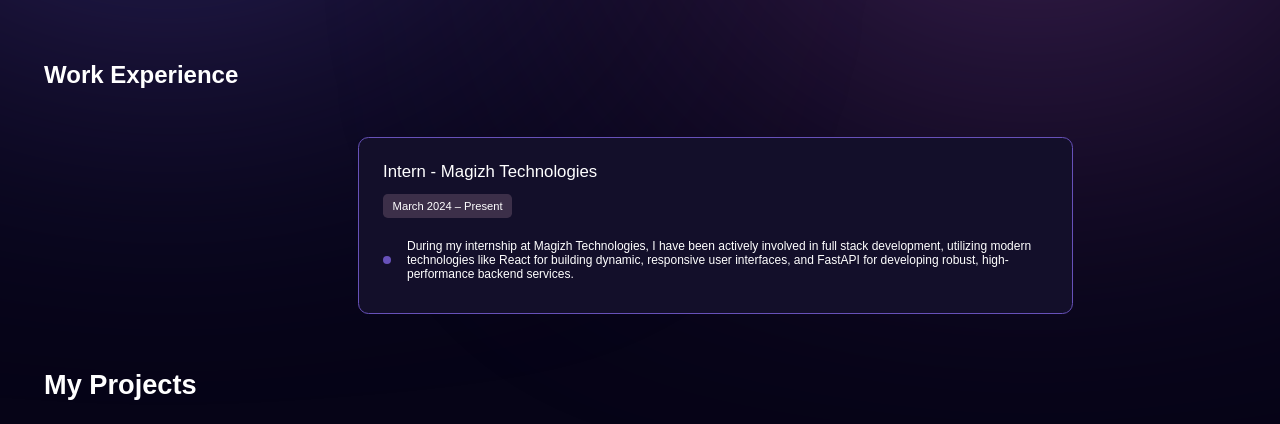
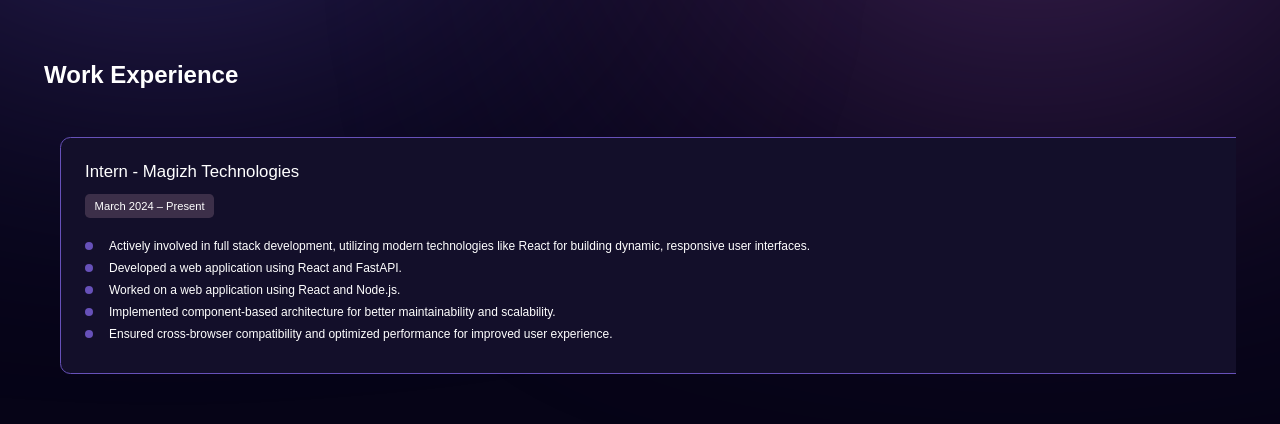
Before and after one commit to itsranjithkumar/portfolio-website-react-js, a React (Vite) app in the folder ranjith_portfolio/: page / in a window 1280 px wide. Shown: the part 1300-1724 px from the top of the page. Built offline with nearby package versions, Linux system fonts and the light colour scheme.

Commit message:
work_experience bug fixed

```diff
--- a/ranjith_portfolio/src/components/Projects/Projects.jsx
+++ b/ranjith_portfolio/src/components/Projects/Projects.jsx
@@ -8,6 +8,7 @@
     description: 'Created complete Backend API’s and unit testing for a social media platform using FastAPI, Docker, PostgreSQL, Postman, JWT authentication, etc.',
     link: 'https://github.com/itsranjithkumar/python-api'
   },
+
   {
     title: 'React-login validation',
     image: 'public/assets/login1.jpg',
--- a/ranjith_portfolio/src/components/WorkExperience/WorkExperience.jsx
+++ b/ranjith_portfolio/src/components/WorkExperience/WorkExperience.jsx
@@ -8,10 +8,11 @@
   const sliderRef = useRef(null);
 
   const settings = {
-    dots: false,
-    infinite: false, // Disabled infinite scroll
+    dots: true,
+    infinite: false,
     speed: 500,
-    slidesToShow: 2, // Adjust as needed
+    slidesToShow: 1, // Change to 1 to avoid confusion in layout
+    slidesToScroll: 1,
     arrows: false,
     responsive: [
       {
@@ -37,21 +38,29 @@
       <h5>Work Experience</h5>
 
       <div className='experience-content'>
-        <div className='arrow-right' onClick={slideRight}>
-          <i className='fa-solid fa-chevron-right'></i>
-        </div>
-
         <div className='arrow-left' onClick={slideLeft}>
           <i className='fa-solid fa-chevron-left'></i>
         </div>
 
         <Slider ref={sliderRef} {...settings}>
           {WORK_EXPERIENCE.map((item, index) => (
-            <ExperienceCard key={index} details={item} />
+            <div key={index}>
+              <ExperienceCard details={item} />
+            </div>
           ))}
         </Slider>
-        <p id='work-experience'></p>
+
+        <div className='arrow-right' onClick={slideRight}>
+          <i className='fa-solid fa-chevron-right'></i>
+        </div>
       </div>
+
+      {/* Responsibilities can be displayed below the slider */}
+      {/* <ul className='responsibilities-list'>
+        {WORK_EXPERIENCE[0].responsibilities.map((responsibility, idx) => (
+          <li key={idx}>{responsibility}</li>
+        ))}
+      </ul> */}
     </section>
   );
 };
--- a/ranjith_portfolio/src/utils/data.js
+++ b/ranjith_portfolio/src/utils/data.js
@@ -40,10 +40,14 @@
 
 export const WORK_EXPERIENCE = [
     {
-        title: 'Intern - Magizh Technologies',
-        date: 'March 2024 – Present', // Lowercase 'date'
-        responsibilities: [
-            'During my internship at Magizh Technologies, I have been actively involved in full stack development, utilizing modern technologies like React for building dynamic, responsive user interfaces, and FastAPI for developing robust, high-performance backend services.',
-        ],
+      title: 'Intern - Magizh Technologies',
+      date: 'March 2024 – Present',
+      responsibilities: [
+        "Actively involved in full stack development, utilizing modern technologies like React for building dynamic, responsive user interfaces.",
+        "Developed a web application using React and FastAPI.",
+        "Worked on a web application using React and Node.js.",
+        "Implemented component-based architecture for better maintainability and scalability.",
+        "Ensured cross-browser compatibility and optimized performance for improved user experience."
+      ],
     },
-];
+  ];
```
Also changed, not shown: ranjith_portfolio/src/components/WorkExperience/WorkExperience.css (line endings or trailing spaces).
